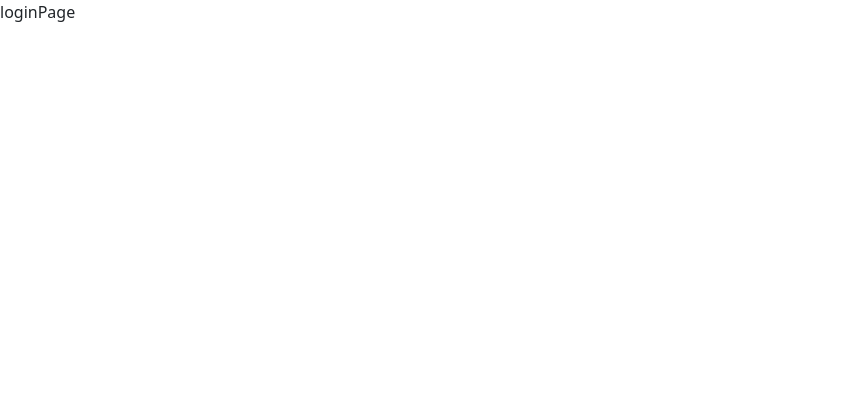
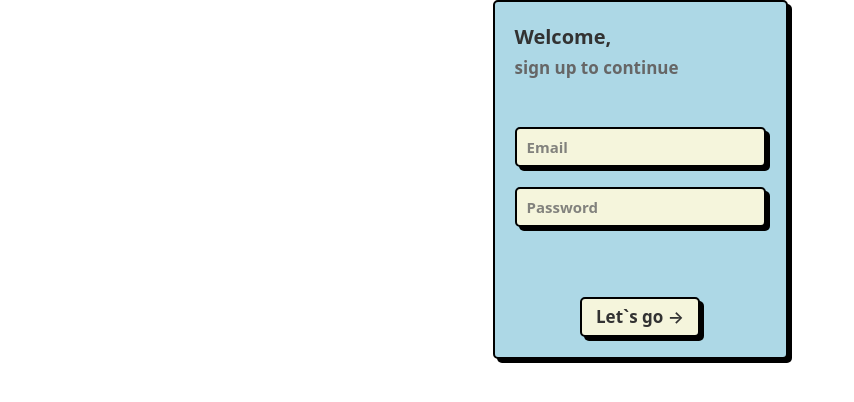
Before and after one commit to JJMoraless/book-store, a React (Vite) app: page /login in a window 1280 px wide. Shown: the top 402 px of the page, without its empty margins (0-854 px from the left). Built offline with nearby package versions, Linux system fonts and the light colour scheme.

Commit message:
feat: :sparkles: 2 commit

```diff
--- a/index.html
+++ b/index.html
@@ -13,9 +13,6 @@
       integrity="sha384-T3c6CoIi6uLrA9TneNEoa7RxnatzjcDSCmG1MXxSR1GAsXEV/Dwwykc2MPK8M2HN"
       crossorigin="anonymous"
     />
-
-
-
   </head>
   <body>
     <div id="root"></div>
--- a/src/auth/pages/LoginPage.jsx
+++ b/src/auth/pages/LoginPage.jsx
@@ -1,3 +1,29 @@
 export const LoginPage = () => {
-  return <div>loginPage</div>;
+  return (
+    <div className="container h-100 d-flex justify-content-center align-items-center">
+      <form className="form h-75">
+        <div className="title">
+          Welcome,
+          <br />
+          <span>sign up to continue</span>
+        </div>
+
+        <input
+          className="input"
+          name="email"
+          placeholder="Email"
+          type="email"
+        />
+
+        <input
+          className="input"
+          name="password"
+          placeholder="Password"
+          type="password"
+        />
+
+        <button className="button-confirm">Let`s go →</button>
+      </form>
+    </div>
+  );
 };
--- a/src/books/routes/BooksRoutes.jsx
+++ b/src/books/routes/BooksRoutes.jsx
@@ -1,6 +1,6 @@
 import { Navigate, Route, Routes } from "react-router-dom";
 import { Navbar } from "../../ui";
-import { FictionPage, MangaPage } from "../pages";
+import { BookPage, FictionPage, MangaPage, SearchPage } from "../pages";
 import { CartPage, InventoryPage } from "../../shop";
 
 export const BooksRoutes = () => {
@@ -14,12 +14,10 @@ export const BooksRoutes = () => {
           {/* Books */}
           <Route path="fiction" element={<FictionPage />} />
           <Route path="manga" element={<MangaPage />} />
-
-          <Route path="search" element={<MangaPage />} />
-          <Route path="book" element={<MangaPage />} />
+          <Route path="search" element={<SearchPage />} />
+          <Route path="book" element={<BookPage />} />
 
           {/* Shop  */}
-
           <Route path="cart" element={<CartPage />} />
           <Route path="inventory" element={<InventoryPage />} />
         </Routes>
--- a/src/styles.css
+++ b/src/styles.css
@@ -1,61 +1,98 @@
-/* :root {
-  font-family: Inter, system-ui, Avenir, Helvetica, Arial, sans-serif;
-  line-height: 1.5;
-  font-weight: 400;
-
-  color-scheme: light dark;
-  color: rgba(255, 255, 255, 0.87);
-  background-color: #242424;
-
-  font-synthesis: none;
-  text-rendering: optimizeLegibility;
-  -webkit-font-smoothing: antialiased;
-  -moz-osx-font-smoothing: grayscale;
-  -webkit-text-size-adjust: 100%;
+.form {
+  --input-focus: #2d8cf0;
+  --font-color: #323232;
+  --font-color-sub: #666;
+  --bg-color: beige;
+  --main-color: black;
+  padding: 20px;
+  background: lightblue;
+  display: flex;
+  flex-direction: column;
+  align-items: flex-start;
+  justify-content: center;
+  gap: 20px;
+  border-radius: 5px;
+  border: 2px solid var(--main-color);
+  box-shadow: 4px 4px var(--main-color);
 }
 
-a {
-  font-weight: 500;
-  color: #646cff;
-  text-decoration: inherit;
-}
-a:hover {
-  color: #535bf2;
+.title {
+  color: var(--font-color);
+  font-weight: 900;
+  font-size: 20px;
+  margin-bottom: 25px;
 }
 
-h1 {
-  font-size: 3.2em;
-  line-height: 1.1;
+.title span {
+  color: var(--font-color-sub);
+  font-weight: 600;
+  font-size: 17px;
 }
 
-button {
-  border-radius: 8px;
-  border: 1px solid transparent;
-  padding: 0.6em 1.2em;
-  font-size: 1em;
-  font-weight: 500;
-  font-family: inherit;
-  background-color: #1a1a1a;
-  cursor: pointer;
-  transition: border-color 0.25s;
-}
-button:hover {
-  border-color: #646cff;
-}
-button:focus,
-button:focus-visible {
-  outline: 4px auto -webkit-focus-ring-color;
+.input {
+  height: 40px;
+  border-radius: 5px;
+  border: 2px solid var(--main-color);
+  background-color: var(--bg-color);
+  box-shadow: 4px 4px var(--main-color);
+  font-size: 15px;
+  font-weight: 600;
+  color: var(--font-color);
+  padding: 5px 10px;
+  outline: none;
 }
 
-@media (prefers-color-scheme: light) {
-  :root {
-    color: #213547;
-    background-color: #ffffff;
-  }
-  a:hover {
-    color: #747bff;
-  }
-  button {
-    background-color: #f9f9f9;
-  }
-} */
+.input::placeholder {
+  color: var(--font-color-sub);
+  opacity: 0.8;
+}
+
+.input:focus {
+  border: 2px solid var(--input-focus);
+}
+
+.login-with {
+  display: flex;
+  gap: 20px;
+}
+
+.button-log {
+  cursor: pointer;
+  width: 40px;
+  height: 40px;
+  border-radius: 100%;
+  border: 2px solid var(--main-color);
+  background-color: var(--bg-color);
+  box-shadow: 4px 4px var(--main-color);
+  color: var(--font-color);
+  font-size: 25px;
+  display: flex;
+  justify-content: center;
+  align-items: center;
+}
+
+.icon {
+  width: 24px;
+  height: 24px;
+  fill: var(--main-color);
+}
+
+.button-log:active,
+.button-confirm:active {
+  box-shadow: 0px 0px var(--main-color);
+  transform: translate(3px, 3px);
+}
+
+.button-confirm {
+  margin: 50px auto 0 auto;
+  width: 120px;
+  height: 40px;
+  border-radius: 5px;
+  border: 2px solid var(--main-color);
+  background-color: var(--bg-color);
+  box-shadow: 4px 4px var(--main-color);
+  font-size: 17px;
+  font-weight: 600;
+  color: var(--font-color);
+  cursor: pointer;
+}
--- a/src/ui/components/Navbar.jsx
+++ b/src/ui/components/Navbar.jsx
@@ -1,6 +1,14 @@
-import { Link, NavLink } from "react-router-dom";
+import { Link, NavLink, useNavigate } from "react-router-dom";
 
 export const Navbar = () => {
+  const navigate = useNavigate();
+
+  const onLogOut = () => {
+    navigate("/login", {
+      replace: true,
+    });
+  };
+
   return (
     <nav className="navbar navbar-expand-sm navbar-dark bg-dark p-2">
       <Link className="navbar-brand" to="/">
@@ -38,30 +46,11 @@ export const Navbar = () => {
         </div>
       </div>
 
-      {/* <div className="navbar-collapse  w-100 order-3 dual-collapse2">
-        <ul className="navbar-nav ml-auto">
-          <NavLink
-            className={({ isActive }) =>
-              `nav-item nav-link ${isActive ? "active" : ""}  `
-            }
-            to="/login"
-          >
-            Logout
-          </NavLink>
-        </ul>
-      </div> */}
       <div className="navbar-collapse  w-100 order-3 dual-collapse2 d-flex justify-content-end">
         <ul className="navbar-nav ml-auto">
           <span className="nav-item nav-link text-info">JhonMg</span>
-          <button className="nav-item nav-link btn">
-            <NavLink
-              className={({ isActive }) =>
-                `nav-item nav-link ${isActive ? "active" : ""} p-0  `
-              }
-              to="/login"
-            >
-              Logout
-            </NavLink>
+          <button className="nav-item nav-link btn" onClick={onLogOut}>
+            logOut
           </button>
         </ul>
       </div>
```
Also changed, not shown: 1 other file (tests, documents, lock files or other folders).
